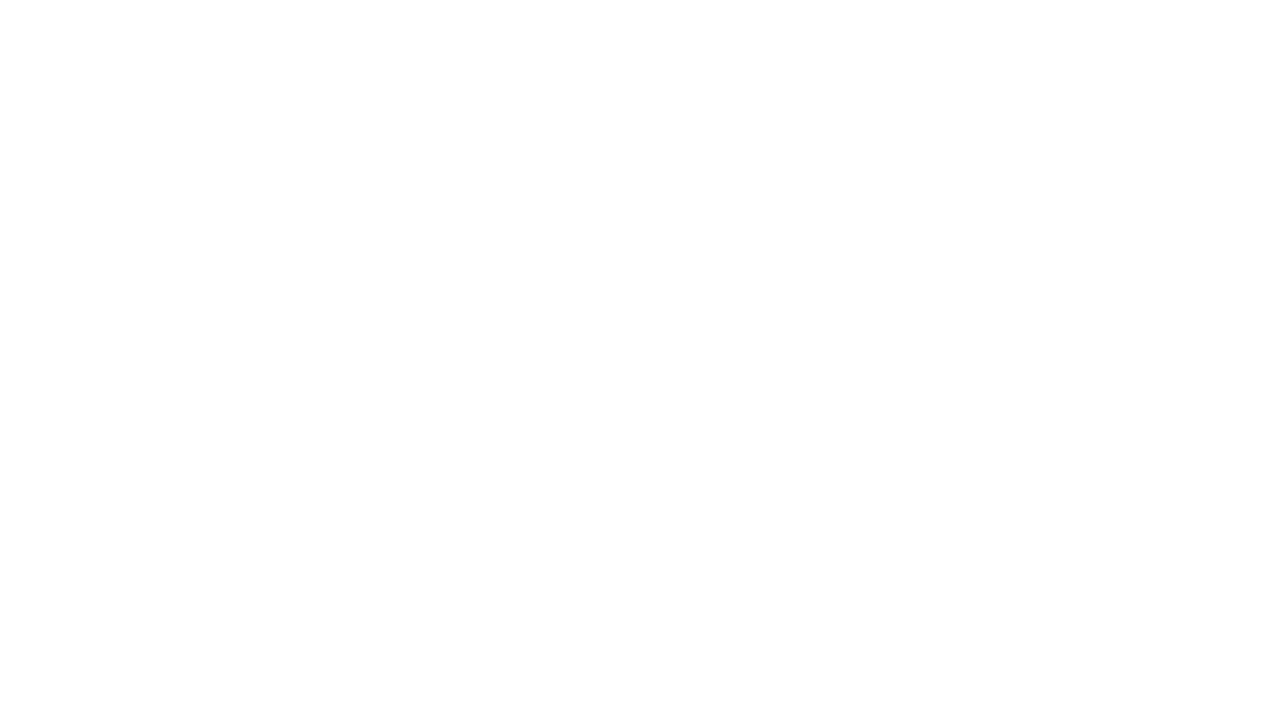
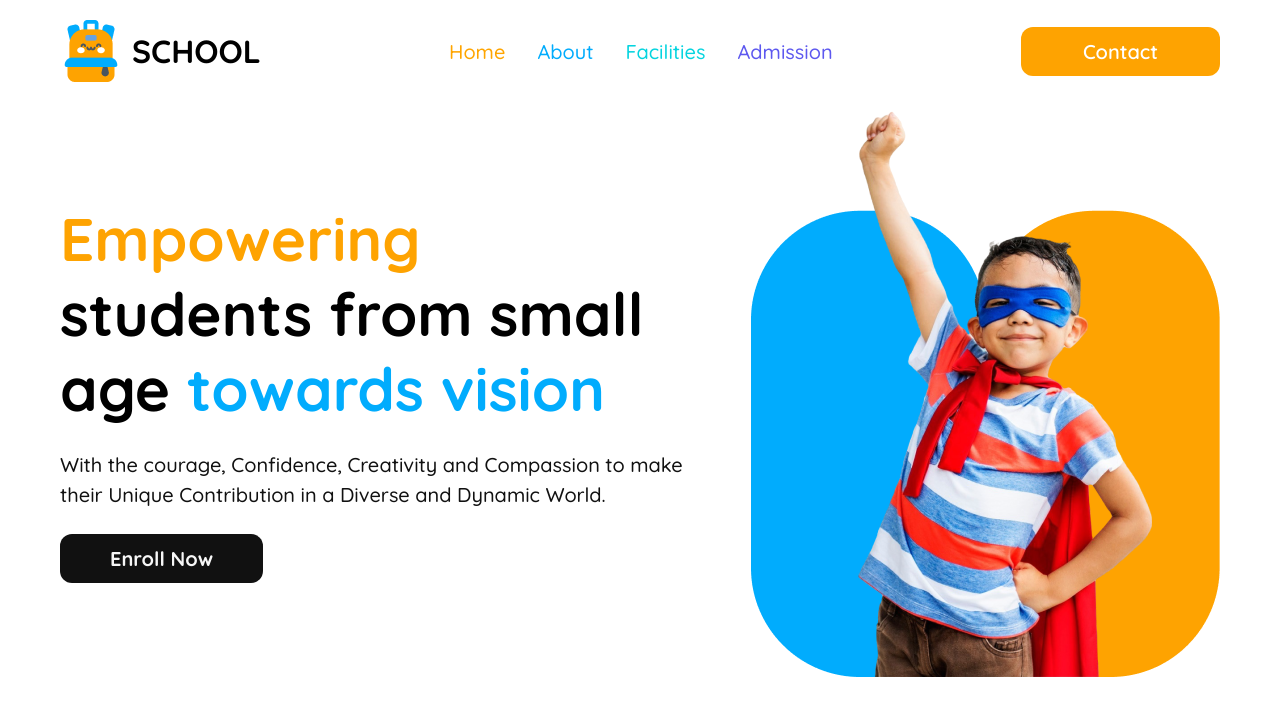
Before and after one commit to borhanuddin1503/Assignment-2, a plain HTML site: page index.html in a window 1280 px wide. Drawn offline with Linux system fonts and the light colour scheme.

Commit message:
make header section and responsive it

```diff
--- a/index.html
+++ b/index.html
@@ -1,12 +1,52 @@
 <!DOCTYPE html>
 <html lang="en">
+
 <head>
     <meta charset="UTF-8">
     <meta name="viewport" content="width=device-width, initial-scale=1.0">
     <title>Kids School</title>
+    <link rel="stylesheet" href="https://cdnjs.cloudflare.com/ajax/libs/font-awesome/6.7.2/css/all.min.css">
     <link rel="stylesheet" href="style/style.css">
 </head>
+
 <body>
+    <header class="header">
+        <nav class="navbar flex align_items">
+            <div class="nav_left flex align_items">
+                <img src="assets/logo.png" alt="">
+                <h2 class="logo_text">SCHOOL</h2>
+            </div>
+            <div class="nav_mid">
+                <ul class="nav_items flex">
+                    <li><a href="" class="nav_item nav_item_1">Home</a></li>
+                    <li><a href="" class="nav_item nav_item_2">About</a></li>
+                    <li><a href="" class="nav_item nav_item_3">Facilities</a></li>
+                    <li><a href="" class="nav_item nav_item_4">Admission</a></li>
+                </ul>
+            </div>
+            <div class="nav_right">
+                <button class="nav_btn">Contact</button>
+                <i class="fa-solid fa-bars hamburge"></i>
+            </div>
+        </nav><hr>
+        <div class="banner flex align_items">
+            <div class="banner_text">
+                <h1 class="banner_heading">
+                    <span class="first_word_nav">Empowering</span> students from small age <span class="last_word_nav">towards vision</span>
+                </h1>
+
+                <p class="banner_description">
+                    With the courage, Confidence, Creativity and Compassion to make their Unique Contribution in a Diverse and Dynamic World.
+                </p>
+
+                <button class="primary_btn">Enroll Now</button>
+            </div>
+            <div class="banner_img">
+                <img src="assets/hero-kids.png" alt="">
+            </div>
+        </div>
+    </header>
 
 </body>
+
 </html>
--- a/style/style.css
+++ b/style/style.css
@@ -1,9 +1,12 @@
+@import url('https://fonts.googleapis.com/css2?family=Quicksand:wght@300..700&display=swap');
+
 *{
     margin: 0;
     padding: 0;
     text-decoration: none;
     box-sizing: border-box;
     color: black;
+    font-family: "Quicksand", serif;
 }
 
 :root{
@@ -12,3 +15,176 @@
     --orange:#FEA301;
     --black:#111111;
 }
+
+
+/* shared items */
+.header , section{
+    width: 1160px;
+    margin: 0 auto;
+}
+
+.align_items{
+    align-items: center;
+}
+
+.flex{
+    display: flex;
+}
+
+.primary_btn{
+    padding: 10px 48px;
+    font-weight: 700;
+    font-size: 1.25rem;
+    color: var(--white);
+    background: var(--black);
+    border-radius: 12px;
+    border: 2px solid transparent;
+    outline:none;
+    cursor: pointer;
+    transition: .3s;
+}
+
+.primary_btn:hover{
+    border-color:var(--black);
+    color: var(--black);
+    background: transparent;
+}
+
+/* header section start */
+/* nav section */
+.navbar{
+    padding: 20px 0;
+    justify-content: space-between;
+}
+
+.logo_text{
+    margin-left: 10px;
+    font-size: 2rem;
+    font-weight: 700;
+}
+
+.nav_btn{
+    padding: 10px 60px;
+    background: var(--orange);
+    font-size: 1.25rem;
+    font-weight: 600;
+    color: white;
+    border: 2px solid transparent;
+    transition: .3s;
+    outline: none;
+    border-radius: 12px;
+    cursor: pointer;
+}
+
+.nav_btn:hover{
+    border-color: var(--orange);
+    background: transparent;
+    color: var(--orange);
+}
+.nav_items{
+    list-style-type: none;
+    gap: 32px;
+}
+hr{
+    display: none;
+    border-color: orange;
+}
+
+.nav_item{
+    font-size: 1.25rem;
+    font-weight: 500;
+}
+
+.nav_item:hover{
+    filter: opacity(.6);
+}
+.nav_item_1{
+    color: orange;
+}
+.nav_item_2{
+    color: var(--sky_blue);
+}
+.nav_item_3{
+    color: #05D4DF;
+}
+.nav_item_4{
+    color: #5D58EF;
+}
+
+.hamburge{
+    font-size: 1.8rem;
+    display: none;
+}
+
+/* banner section */
+.banner{
+    justify-content: space-between;
+    gap: 50px;
+}
+.banner_text{
+    flex-basis: 625px;
+}
+
+.banner_heading{
+    font-size: 3.75rem;
+    font-weight: bold;
+    margin: 0;
+}
+.first_word_nav{
+    color: var(--orange);
+}
+.last_word_nav{
+    color: var(--sky_blue);
+}
+.banner_description{
+    margin: 24px 0;
+    font-size: 1.25rem;
+    font-weight: 500;
+    color: var(--black);
+    line-height: 1.5;
+}
+
+
+
+
+/* responsive section */
+@media screen and (max-width:576px) {
+    .hamburge{
+        display: inline;
+    }
+
+    img{
+        width: 100%;
+    }
+    .nav_mid,.nav_btn,.logo_text{
+        display: none;
+    }
+
+    .header,section{
+        padding: 0 20px;
+        width: 100%;
+    }
+    .banner{
+        flex-direction: column-reverse;
+        justify-content: start;
+        text-align: center;
+        margin-top: 12px;
+    }
+
+    hr{
+        display: block;
+    }
+
+    .banner_heading{
+        font-size: 2.2rem;
+    }
+    .banner_description{
+        font-size: .88rem;
+    }
+    .primary_btn{
+        font-size: 1rem;
+    }
+   .banner_text{
+    flex-basis: auto;
+   }
+}
```
